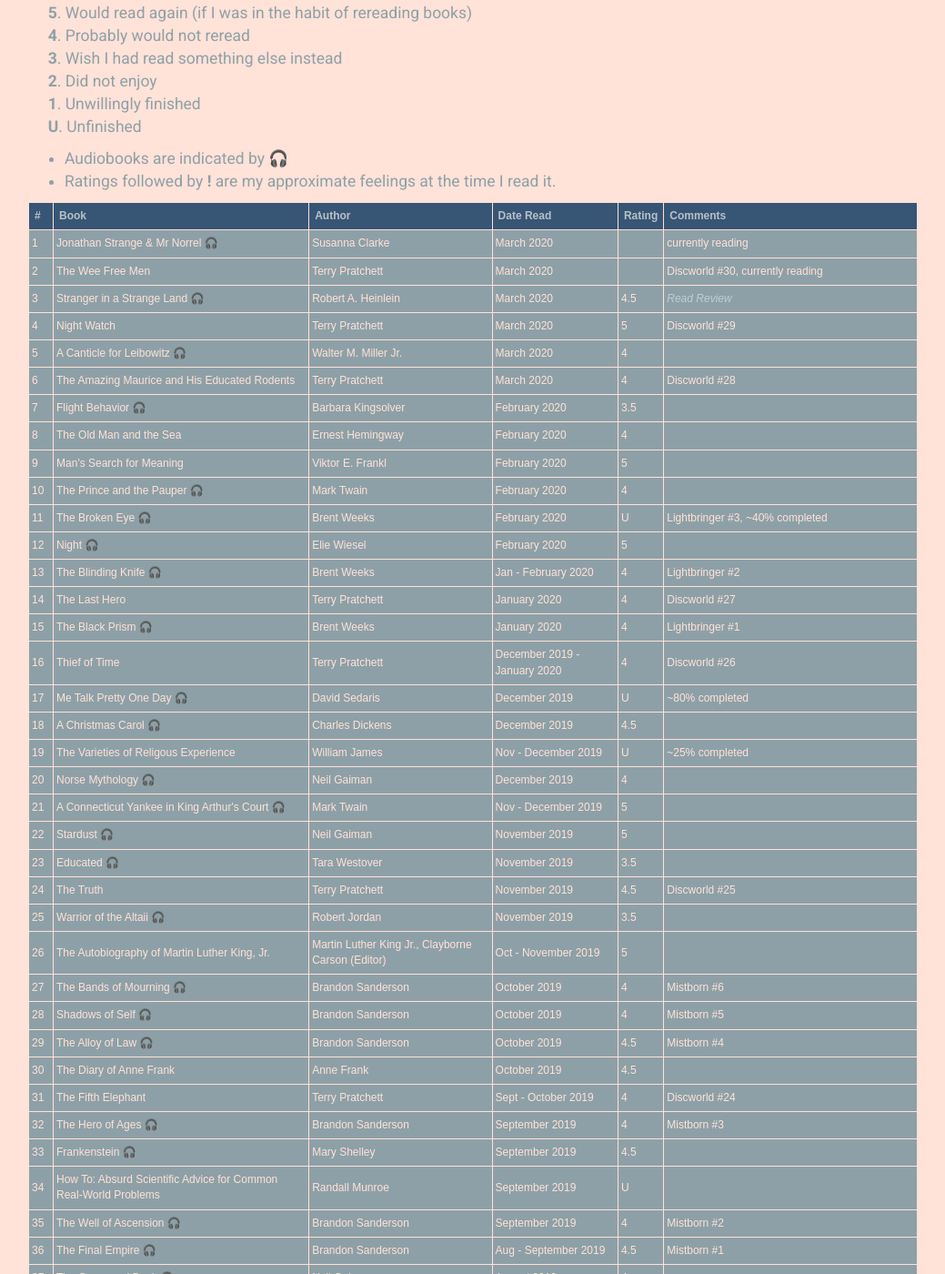
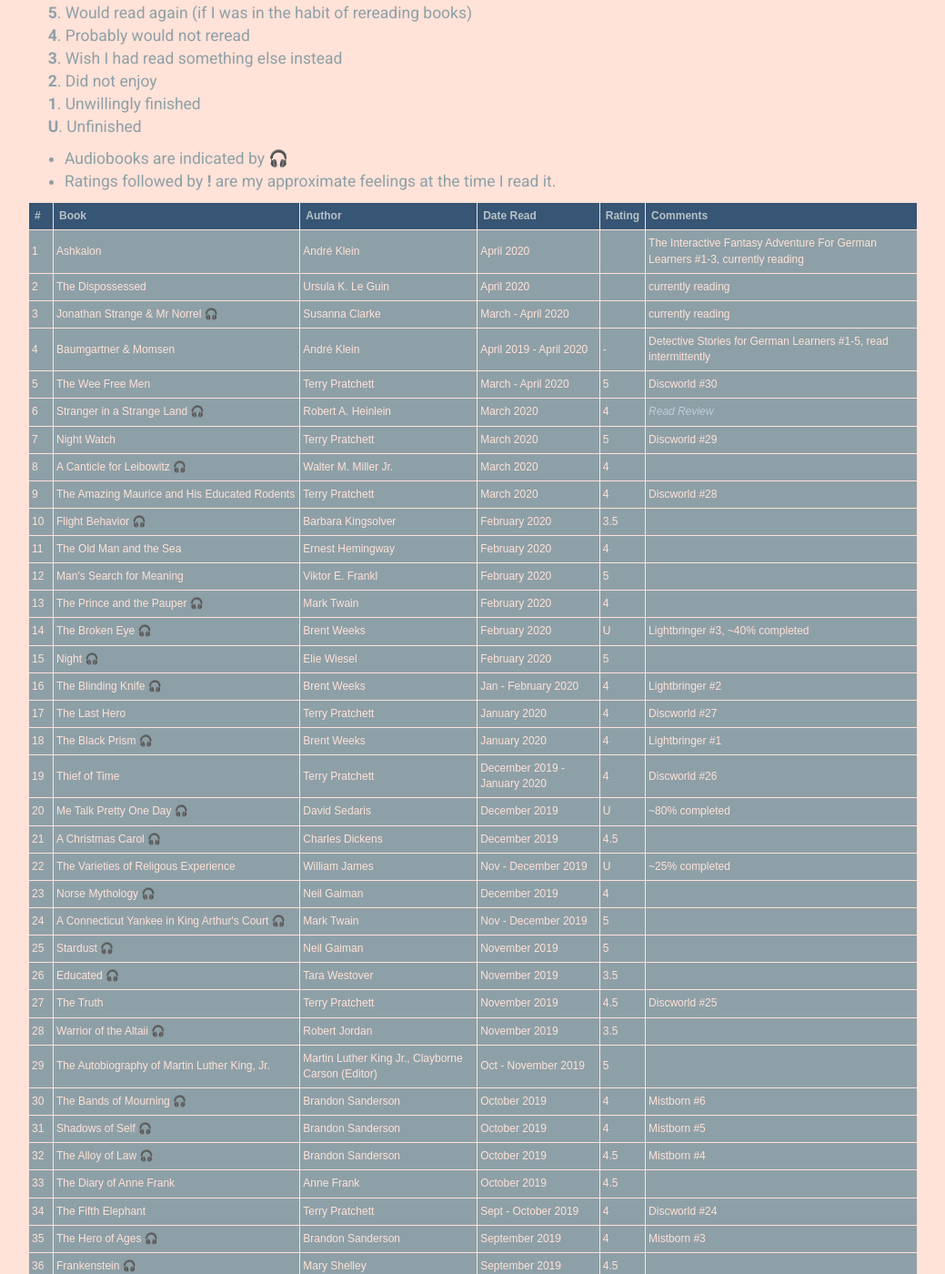
Before and after one commit to JeffSolo/jeffsolo.github.com, a Jekyll site: the page built from collections/_posts/2015-03-30-books.md, in a window 1280 px wide and 1400 px high, scrolled down 475 px. Shown: the whole window at 91% size, without its empty margins (129-1168 px from the left). Built offline with Jekyll 4.4.1, drawn with Linux system fonts in a browser that asks for light colours; nearby versions of some CDN libraries; some of the changed text lies outside the part shown.

Commit message:
updated books

```diff
--- a/_data/books.csv
+++ b/_data/books.csv
@@ -1,7 +1,10 @@
 title,author,date,rating,comments
-Jonathan Strange & Mr Norrel 🎧,Susanna Clarke,March 2020,,currently reading
-The Wee Free Men,Terry Pratchett,March 2020,,"Discworld  #30, currently reading"
-Stranger in a Strange Land 🎧,Robert A. Heinlein,March 2020,4.5,
+Ashkalon,André Klein,April 2020,,"The Interactive Fantasy Adventure For German Learners #1-3, currently reading"
+The Dispossessed,Ursula K. Le Guin,April 2020,,currently reading
+Jonathan Strange & Mr Norrel 🎧,Susanna Clarke,March - April 2020,,currently reading
+Baumgartner & Momsen,André Klein,April 2019 - April 2020,-,"Detective Stories for German Learners #1-5, read intermittently"
+The Wee Free Men,Terry Pratchett,March - April 2020,5,Discworld  #30
+Stranger in a Strange Land 🎧,Robert A. Heinlein,March 2020,4,
 Night Watch,Terry Pratchett,March 2020,5,Discworld  #29
 A Canticle for Leibowitz 🎧,Walter M. Miller Jr.,March 2020,4,
 The Amazing Maurice and His Educated Rodents,Terry Pratchett,March 2020,4,Discworld  #28
```
Also changed, not shown: collections/_reviews/stranger.md (+1 -1 lines).
